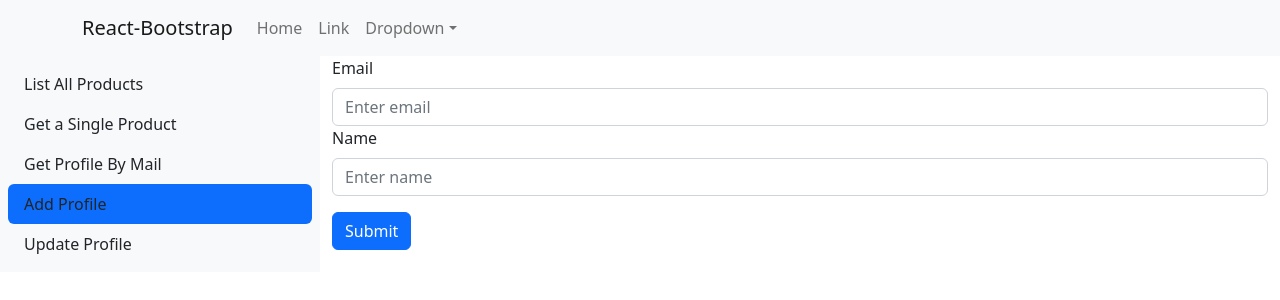
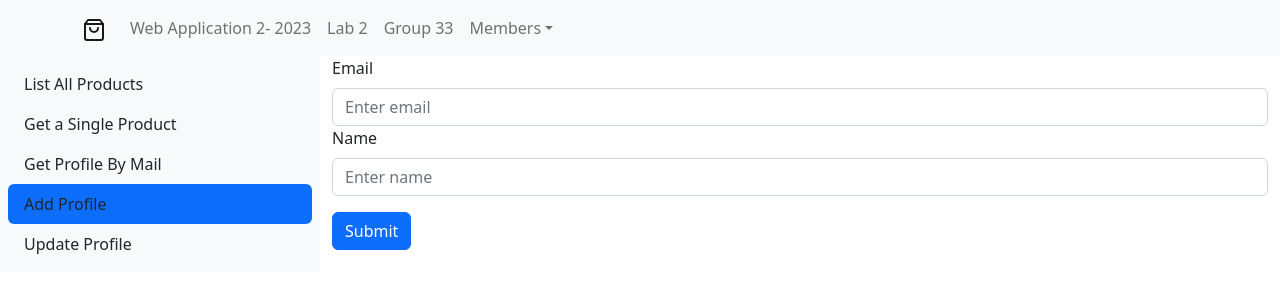
Before and after one commit to Nicolfo/AW2, a React (Create React App) app in the folder LAB2/client/: page /add-profile in a window 1280 px wide. Shown: the top 300 px of the page. Built offline with nearby package versions, Linux system fonts and the light colour scheme.

Commit message:
feat: implemented all part of frontEnd, interface improved TODO: check APIs errors message

```diff
--- a/LAB2/client/src/API/API_Products/API_Products.js
+++ b/LAB2/client/src/API/API_Products/API_Products.js
@@ -17,7 +17,6 @@ async function getAllProducts(){
 
 async function getProduct(ean=""){
     let products = [] ;
-
         response = await fetch(url+"API/products/"+ean);
         products = await response.json();
         if(response.ok)
--- a/LAB2/client/src/Contents/AddProfileForm.js
+++ b/LAB2/client/src/Contents/AddProfileForm.js
@@ -39,6 +39,7 @@ function AddProfileForm(props){
     else
         return <div>
             {resultMessage}
+            <br></br>
             <Button variant="primary" type="submit" onClick={()=>{
                 setResultMessage("");
                 setName("");
--- a/LAB2/client/src/Contents/SingleProductForm.js
+++ b/LAB2/client/src/Contents/SingleProductForm.js
@@ -40,11 +40,12 @@ function SingleProductForm(props){
     if(errMsg!==""){
         return (<div>{errMsg}</div>)
     }
-    if(isSubmitted){
+    if(isSubmitted && eanToSearch!=""){
 
         return <>
             <div>
                 <ShowProductsTable listOfProducts={[{ean:eanToSearch,name,brand}]}></ShowProductsTable>
+                <br></br>
                 <Button variant="primary" type="submit" onClick={()=>{
                     setErrMsg("");
                     setName("");
@@ -59,7 +60,20 @@ function SingleProductForm(props){
 
         </>
     }
+    else return (<>Please fill ean field
+        <br></br>
+        <Button variant="primary" type="submit" onClick={()=>{
+            setErrMsg("");
+            setName("");
+            setBrand("");
+            setIsSubmitted(false);
+            setEanToSearch("");
+        }
+        }>
+            Search another
+        </Button>
 
+    </>)
 }
 
 export default SingleProductForm;
--- a/LAB2/client/src/Contents/SingleProfileForm.js
+++ b/LAB2/client/src/Contents/SingleProfileForm.js
@@ -40,6 +40,7 @@ function SingleProfileForm(props){
         return (
             <div>
                 {errMsg}
+                <br/>
                 <Button variant="primary" type="submit" onClick={()=>{
                     setErrMsg("");
                     setName("");
--- a/LAB2/client/src/Contents/UpdateProfileForm.js
+++ b/LAB2/client/src/Contents/UpdateProfileForm.js
@@ -45,6 +45,7 @@ function UpdateProfileForm(props){
     else
         return <div>
             {resultMessage}
+            <br/>
             <Button variant="primary" type="submit" onClick={()=>{
                 setResultMessage("");
                 setName("");
--- a/LAB2/client/src/Navbar/NavBar.js
+++ b/LAB2/client/src/Navbar/NavBar.js
@@ -2,26 +2,33 @@ import Container from 'react-bootstrap/Container';
 import Nav from 'react-bootstrap/Nav';
 import Navbar from 'react-bootstrap/Navbar';
 import NavDropdown from 'react-bootstrap/NavDropdown';
-
 function NavBar() {
     return (
         <Navbar bg="light" expand="lg">
             <Container>
-                <Navbar.Brand href="#home">React-Bootstrap</Navbar.Brand>
+                <Navbar.Brand >
+                    <svg xmlns="http://www.w3.org/2000/svg" width="24" height="24" viewBox="0 0 24 24" fill="none"
+                         stroke="currentColor" stroke-width="2" stroke-linecap="round" stroke-linejoin="round"
+                         className="feather feather-shopping-bag">
+                        <path d="M6 2L3 6v14a2 2 0 0 0 2 2h14a2 2 0 0 0 2-2V6l-3-4z"></path>
+                        <line x1="3" y1="6" x2="21" y2="6"></line>
+                        <path d="M16 10a4 4 0 0 1-8 0"></path>
+                    </svg></Navbar.Brand>
                 <Navbar.Toggle aria-controls="basic-navbar-nav" />
                 <Navbar.Collapse id="basic-navbar-nav">
                     <Nav className="me-auto">
-                        <Nav.Link href="#home">Home</Nav.Link>
-                        <Nav.Link href="#link">Link</Nav.Link>
-                        <NavDropdown title="Dropdown" id="basic-nav-dropdown">
-                            <NavDropdown.Item href="#action/3.1">Action</NavDropdown.Item>
-                            <NavDropdown.Item href="#action/3.2">
-                                Another action
+                        <Nav.Link >Web Application 2- 2023</Nav.Link>
+                        <Nav.Link >Lab 2</Nav.Link>
+                        <Nav.Link >Group 33</Nav.Link>
+                        <NavDropdown title="Members" id="basic-nav-dropdown">
+                            <NavDropdown.Item >Matteo Fontana S292567</NavDropdown.Item>
+                            <NavDropdown.Item >
+                                Nicolò Fontana S303361
                             </NavDropdown.Item>
-                            <NavDropdown.Item href="#action/3.3">Something</NavDropdown.Item>
-                            <NavDropdown.Divider />
-                            <NavDropdown.Item href="#action/3.4">
-                                Separated link
+                            <NavDropdown.Item >Jacopo Spaccatrosi S285891</NavDropdown.Item>
+
+                            <NavDropdown.Item >
+                                Giuseppe Galluzzo S261187
                             </NavDropdown.Item>
                         </NavDropdown>
                     </Nav>
```
Also changed, not shown: 1 other file (tests, documents, lock files or other folders).
